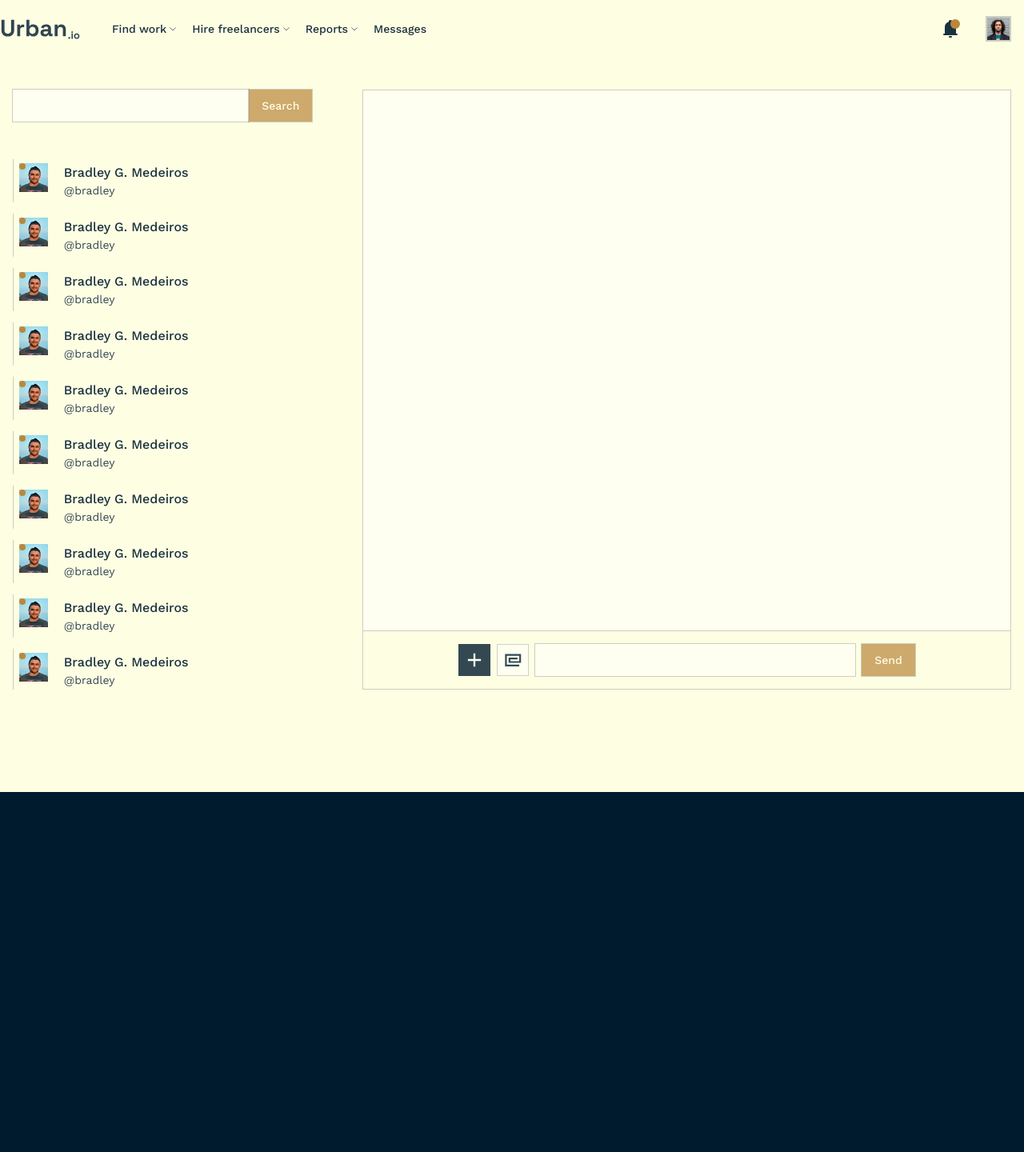
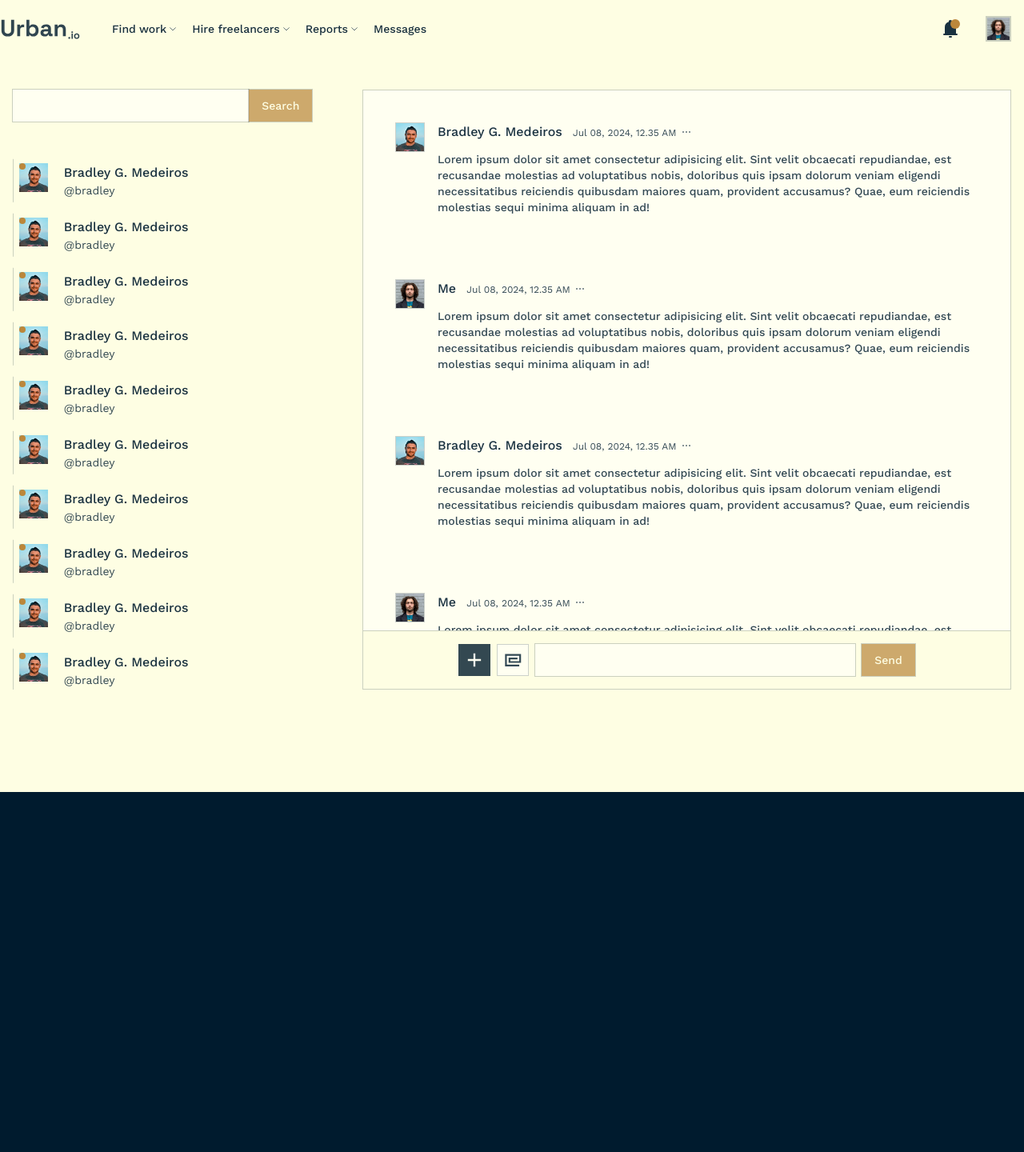
Before and after one commit to Luke-Fernando/Urban, a PHP site: page /app/views/message/message.php in a window 1280 px wide. Shown: the whole page at 80% size. Run offline with PHP 8.4, Linux system fonts and the light colour scheme.

Commit message:
message page updated with general chats

```diff
--- a/app/views/home/dashboard.php
+++ b/app/views/home/dashboard.php
@@ -196,9 +196,9 @@
             <!-- search  -->
             <div class="w-full h-auto flex justify-center md:justify-start items-center">
                 <label for="search" class="flex-1 md:flex-none md:max-w-[630px] md:w-[90%] h-[40px] flex justify-center items-center">
-                    <input placeholder="Search jobs" type="search" class="flex-1 h-full box-border border-none text-sm bg-[var(--bg-white-low)] ring-1
+                    <input data-enter-trigger-input="search-jobs" placeholder="Search jobs" type="search" class="flex-1 h-full box-border border-none text-sm bg-[var(--bg-white-low)] ring-1
                     ring-[var(--main-font-color-20)] focus:ring-[var(--active-color-brown)]">
-                    <button class="w-max h-full flex justify-center items-center font-medium text-[var(--main-bg-yellow)] text-sm
+                    <button data-enter-trigger-input-enter="search-jobs" class="w-max h-full flex justify-center items-center font-medium text-[var(--main-bg-yellow)] text-sm
                     bg-[var(--active-color-brown-low)] hover:bg-[var(--active-color-brown)] ease-linear duration-75 px-4 ring-1
                     ring-[var(--main-font-color-20)] active:scale-95">Search</button>
                 </label>
--- /dev/null
+++ b/app/views/message/components/message.php
@@ -0,0 +1,48 @@
+<!-- message -->
+<div class="w-full h-auto flex justify-between items-start my-10">
+    <a href="/profile" class="w-10 aspect-square flex justify-center items-center overflow-hidden mr-4 border border-[var(--main-font-color-20)]
+                    hover:border-[var(--active-color-brown)]">
+        <img src="/assets/images/users/<?php echo $data['profile_picture']; ?>" alt="user profile picture" class="min-w-full min-h-full object-cover">
+    </a>
+    <div class="w-full h-auto flex flex-col justify-start items-start">
+        <span class="text-base font-medium text-[var(--main-font-color-90)] relative"><a href="/profile"><?php echo $data['name']; ?></a>
+            <span class="text-[var(--main-font-color-80)] text-xs font-normal ml-2"><?php echo $data['datetime']; ?></span>
+            <span class="w-6 h-auto flex justify-center items-center absolute top-0 left-full">
+                <button data-message-option-trigger="<?php echo $data['id']; ?>" class="w-full h-auto text-[var(--main-font-color-80)] hover:text-[var(--main-font-color-90)]
+                duration-75 ease-linear active:scale-95">
+                    <svg xmlns="http://www.w3.org/2000/svg" width="1em" height="1em" viewBox="0 0 24 24" class="w-full h-auto">
+                        <path fill="none" stroke="currentColor" stroke-linecap="round" stroke-linejoin="round" stroke-width="1.5" d="M12 12.25v-.5m4 .5v-.5m-8 .5v-.5" />
+                    </svg>
+                </button>
+                <!-- dropdown container -->
+                <div data-message-option-dropdown="<?php echo $data['id']; ?>" data-show="false" class="absolute z-30 h-auto w-max flex justify-center items-center top-1/2 -translate-y-1/2 left-full
+                max-w-0 invisible overflow-hidden duration-500 ease-linear shadow-md">
+                    <!-- arrow -->
+                    <div class="w-max h-auto flex justify-center items-center -rotate-90">
+                        <svg xmlns="http://www.w3.org/2000/svg" width="1em" height="1em" viewBox="0 0 24 24" class="hidden md:block w-4 h-auto text-[var(--bg-white-low)]
+                        stroke-[var(--main-font-color-30)] stroke-1">
+                            <path fill="currentColor" d="M3 19h18a1.002 1.002 0 0 0 .823-1.569l-9-13c-.373-.539-1.271-.539-1.645 0l-9 13A.999.999 0 0 0 3 19" />
+                        </svg>
+                    </div>
+                    <!-- arrow -->
+                    <!-- dropdown -->
+                    <div class="bg-[var(--bg-white-low)] flex flex-col justify-start items-start py-2 px-5 border border-[var(--main-font-color-20)]]">
+                        <button class="w-max h-auto text-xs font-normal text-[var(--main-font-color-80)] py-1 hover:text-[var(--active-color-brown)] duration-75 ease-linear">
+                            Delete message
+                        </button>
+                        <button class="w-max h-auto text-xs font-normal text-[var(--main-font-color-80)] py-1 hover:text-[var(--active-color-brown)] duration-75 ease-linear">
+                            Report message
+                        </button>
+                    </div>
+                    <!-- dropdown -->
+                </div>
+                <!-- dropdown container -->
+            </span>
+
+        </span>
+        <p class="text-sm font-medium text-[var(--main-font-color-80)] mt-3">
+            <?php echo $data['message']; ?>
+        </p>
+    </div>
+</div>
+<!-- message -->
--- a/app/views/message/message.php
+++ b/app/views/message/message.php
@@ -15,9 +15,9 @@
     <main class="container mx-auto mt-10 mb-32 box-border px-4 h-[80vh] min-h-[600px] max-h-[750px] flex justify-between items-start">
         <section class="w-full md:w-[30%] h-full flex flex-col justify-start items-start">
             <div class="w-full max-w-[400px] h-auto flex justify-between items-center">
-                <input type="text" class="w-full h-[40px] ring-1 ring-[var(--main-font-color-20)] hover:ring-[var(--active-color-brown-low)]
+                <input data-enter-trigger-input="search-messages" type="text" class="w-full h-[40px] ring-1 ring-[var(--main-font-color-20)] hover:ring-[var(--active-color-brown-low)]
                 focus:ring-[var(--active-color-brown)] bg-[var(--bg-white-low)] border-none text-sm text-[(var(--main-font-color-80)] font-normal box-border">
-                <button class="w-max h-[40px] flex justify-center items-center font-medium text-[var(--main-bg-yellow)] text-sm
+                <button data-enter-trigger-input-enter="search-messages" class="w-max h-[40px] flex justify-center items-center font-medium text-[var(--main-bg-yellow)] text-sm
                     bg-[var(--active-color-brown-low)] hover:bg-[var(--active-color-brown)] ease-linear duration-75 px-4 ring-1
                     ring-[var(--main-font-color-20)] active:scale-95">Search</button>
             </div>
@@ -86,7 +86,71 @@
             </div>
         </section>
         <section class="w-full md:w-[65%] h-full border border-[var(--main-font-color-20)] hidden md:flex flex-col justify-start items-start">
-            <div class="w-full flex-1 bg-[var(--bg-white-low)] overflow-auto"></div>
+            <div class="w-full flex-1 flex flex-col justify-start items-start bg-[var(--bg-white-low)] overflow-auto px-10 box-border">
+                <?php
+                $messages = array(
+                    array(
+                        "profile_picture" => "client.png",
+                        "name" => "Bradley G. Medeiros",
+                        "datetime" => "Jul 08, 2024, 12.35 AM",
+                        "id" => "1",
+                        "message" => "Lorem ipsum dolor sit amet consectetur adipisicing elit. Sint velit obcaecati repudiandae, est recusandae molestias ad
+                            voluptatibus nobis, doloribus quis ipsam dolorum veniam eligendi necessitatibus reiciendis quibusdam maiores quam, provident
+                            accusamus? Quae, eum reiciendis molestias sequi minima aliquam in ad!"
+                    ),
+                    array(
+                        "profile_picture" => "user.png",
+                        "name" => "Me",
+                        "datetime" => "Jul 08, 2024, 12.35 AM",
+                        "id" => "2",
+                        "message" => "Lorem ipsum dolor sit amet consectetur adipisicing elit. Sint velit obcaecati repudiandae, est recusandae molestias ad
+                            voluptatibus nobis, doloribus quis ipsam dolorum veniam eligendi necessitatibus reiciendis quibusdam maiores quam, provident
+                            accusamus? Quae, eum reiciendis molestias sequi minima aliquam in ad!"
+                    ),
+                    array(
+                        "profile_picture" => "client.png",
+                        "name" => "Bradley G. Medeiros",
+                        "datetime" => "Jul 08, 2024, 12.35 AM",
+                        "id" => "3",
+                        "message" => "Lorem ipsum dolor sit amet consectetur adipisicing elit. Sint velit obcaecati repudiandae, est recusandae molestias ad
+                            voluptatibus nobis, doloribus quis ipsam dolorum veniam eligendi necessitatibus reiciendis quibusdam maiores quam, provident
+                            accusamus? Quae, eum reiciendis molestias sequi minima aliquam in ad!"
+                    ),
+                    array(
+                        "profile_picture" => "user.png",
+                        "name" => "Me",
+                        "datetime" => "Jul 08, 2024, 12.35 AM",
+                        "id" => "4",
+                        "message" => "Lorem ipsum dolor sit amet consectetur adipisicing elit. Sint velit obcaecati repudiandae, est recusandae molestias ad
+                            voluptatibus nobis, doloribus quis ipsam dolorum veniam eligendi necessitatibus reiciendis quibusdam maiores quam, provident
+                            accusamus? Quae, eum reiciendis molestias sequi minima aliquam in ad!"
+                    ),
+                    array(
+                        "profile_picture" => "client.png",
+                        "name" => "Bradley G. Medeiros",
+                        "datetime" => "Jul 08, 2024, 12.35 AM",
+                        "id" => "5",
+                        "message" => "Lorem ipsum dolor sit amet consectetur adipisicing elit. Sint velit obcaecati repudiandae, est recusandae molestias ad
+                            voluptatibus nobis, doloribus quis ipsam dolorum veniam eligendi necessitatibus reiciendis quibusdam maiores quam, provident
+                            accusamus? Quae, eum reiciendis molestias sequi minima aliquam in ad!"
+                    ),
+                    array(
+                        "profile_picture" => "user.png",
+                        "name" => "Me",
+                        "datetime" => "Jul 08, 2024, 12.35 AM",
+                        "id" => "6",
+                        "message" => "Lorem ipsum dolor sit amet consectetur adipisicing elit. Sint velit obcaecati repudiandae, est recusandae molestias ad
+                            voluptatibus nobis, doloribus quis ipsam dolorum veniam eligendi necessitatibus reiciendis quibusdam maiores quam, provident
+                            accusamus? Quae, eum reiciendis molestias sequi minima aliquam in ad!"
+                    ),
+                );
+
+                foreach ($messages as $message) {
+                    $data = $message;
+                    require __DIR__ . "/components/message.php";
+                }
+                ?>
+            </div>
             <div class="w-full h-auto border-t border-[var(--main-font-color-20)] flex justify-center items-center">
                 <div class="w-full h-auto flex justify-center items-center py-4">
                     <!--  -->
@@ -178,9 +242,9 @@
                         </div>
                         <!-- dropdown container -->
                     </span>
-                    <input type="text" class="max-w-[400px] flex-1 h-[40px] bg-[var(--bg-white-low)] border-none ring-1 ring-[var(--main-font-color-20)] px-4
+                    <input data-enter-trigger-input="message" type="text" class="max-w-[400px] flex-1 h-[40px] bg-[var(--bg-white-low)] border-none ring-1 ring-[var(--main-font-color-20)] px-4
                     focus:ring-[var(--active-color-brown)] box-border text-sm text-[var(--main-font-color-80)] mx-1">
-                    <button class="w-max h-[40px] flex justify-center items-center font-medium text-[var(--main-bg-yellow)] text-sm
+                    <button data-enter-trigger-input-enter="message" class="w-max h-[40px] flex justify-center items-center font-medium text-[var(--main-bg-yellow)] text-sm
                     bg-[var(--active-color-brown-low)] hover:bg-[var(--active-color-brown)] ease-linear duration-75 px-4 ring-1
                     ring-[var(--main-font-color-20)] active:scale-95 mx-1">
                         Send
--- a/app/views/profile/profile.php
+++ b/app/views/profile/profile.php
@@ -16,7 +16,7 @@
         <section class="w-full h-auto flex flex-col sm:flex-row justify-start items-center sm:justify-between sm:items-start">
             <div class="w-52 h-auto flex flex-col justify-start items-center overflow-hidden">
                 <div class="w-full aspect-square flex justify-center items-center relative">
-                    <img id="profile-picture" src="/assets/images/users/profile.png" alt="profile picture" class="min-w-full min-h-full object-cover">
+                    <img id="profile-picture" src="/assets/images/users/user.png" alt="profile picture" class="min-w-full min-h-full object-cover">
                     <label title="Change profile picture" for="profile-picture-edit" class="w-6 h-auto p-1 flex justify-center items-center absolute bottom-0 right-0 text-[var(--bg-white-low)]
                 hover:bg-[var(--active-color-brown)] active:scale-95 duration-75 ease-linear bg-[var(--active-color-brown-low)]">
                         <input type="file" id="profile-picture-edit" class="hidden" accept="image/*">
--- a/app/views/shared/nav/nav-user.php
+++ b/app/views/shared/nav/nav-user.php
@@ -122,7 +122,7 @@
                 ?>
                 <button class="w-8 aspect-square justify-center items-center overflow-hidden border-2 border-[var(--main-font-color-20)]
                 hover:border-[var(--active-color-brown-low)] focus:border-[var(--active-color-brown)] hidden md:flex">
-                    <img src="/assets/images/users/profile.png" alt="" class="min-w-full min-h-full object-cover">
+                    <img src="/assets/images/users/user.png" alt="" class="min-w-full min-h-full object-cover">
                 </button>
                 <?php
                 $profile_icon_html = ob_get_clean();
```
Also changed, not shown: public/assets/css/output.css, public/assets/images/users/profile.png (deleted), public/assets/images/users/user.png (added), public/assets/js/controllers/HomeController.js, public/assets/js/controllers/MessageController.js, public/assets/js/helpers/TriggerEnter.js (added).
